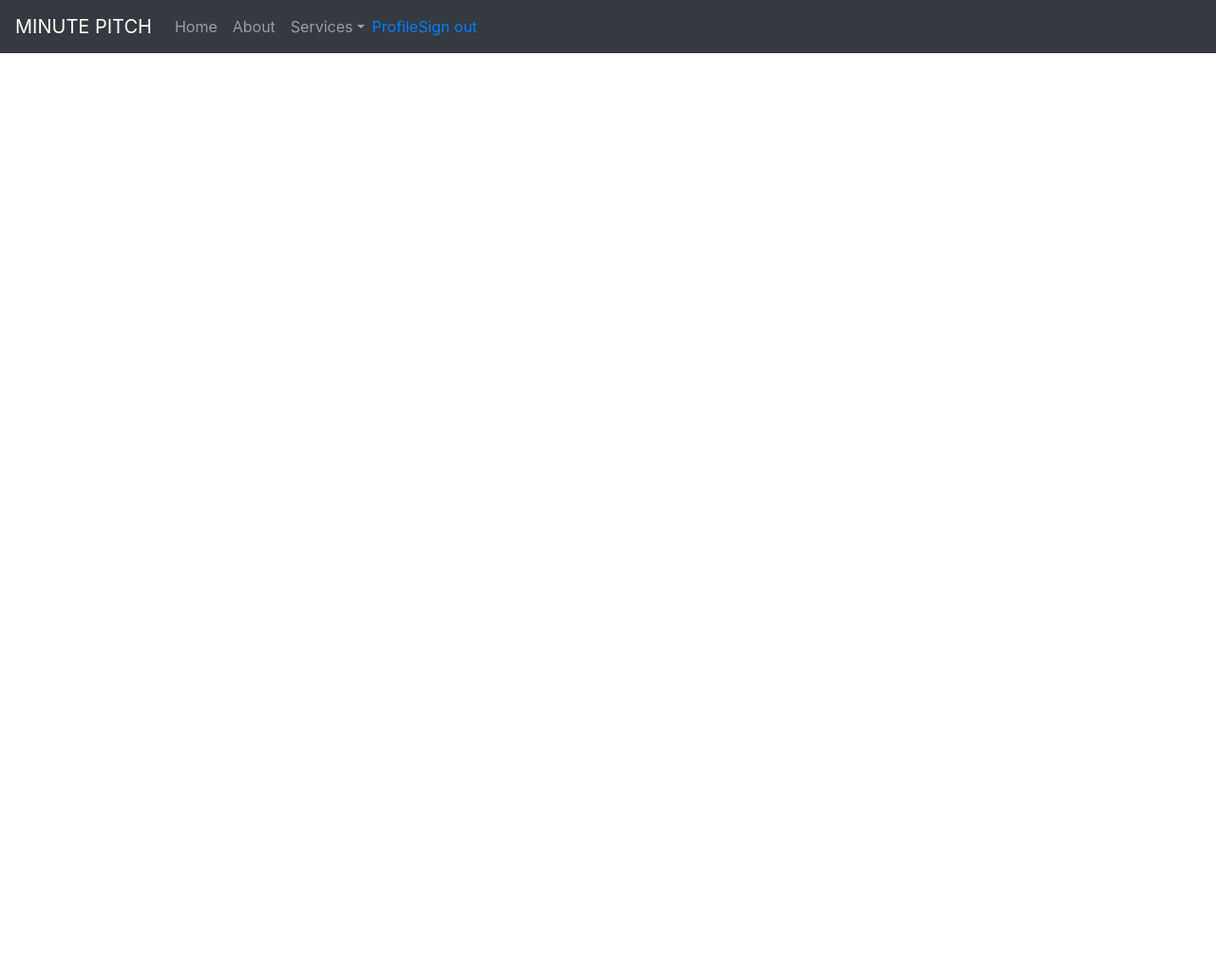
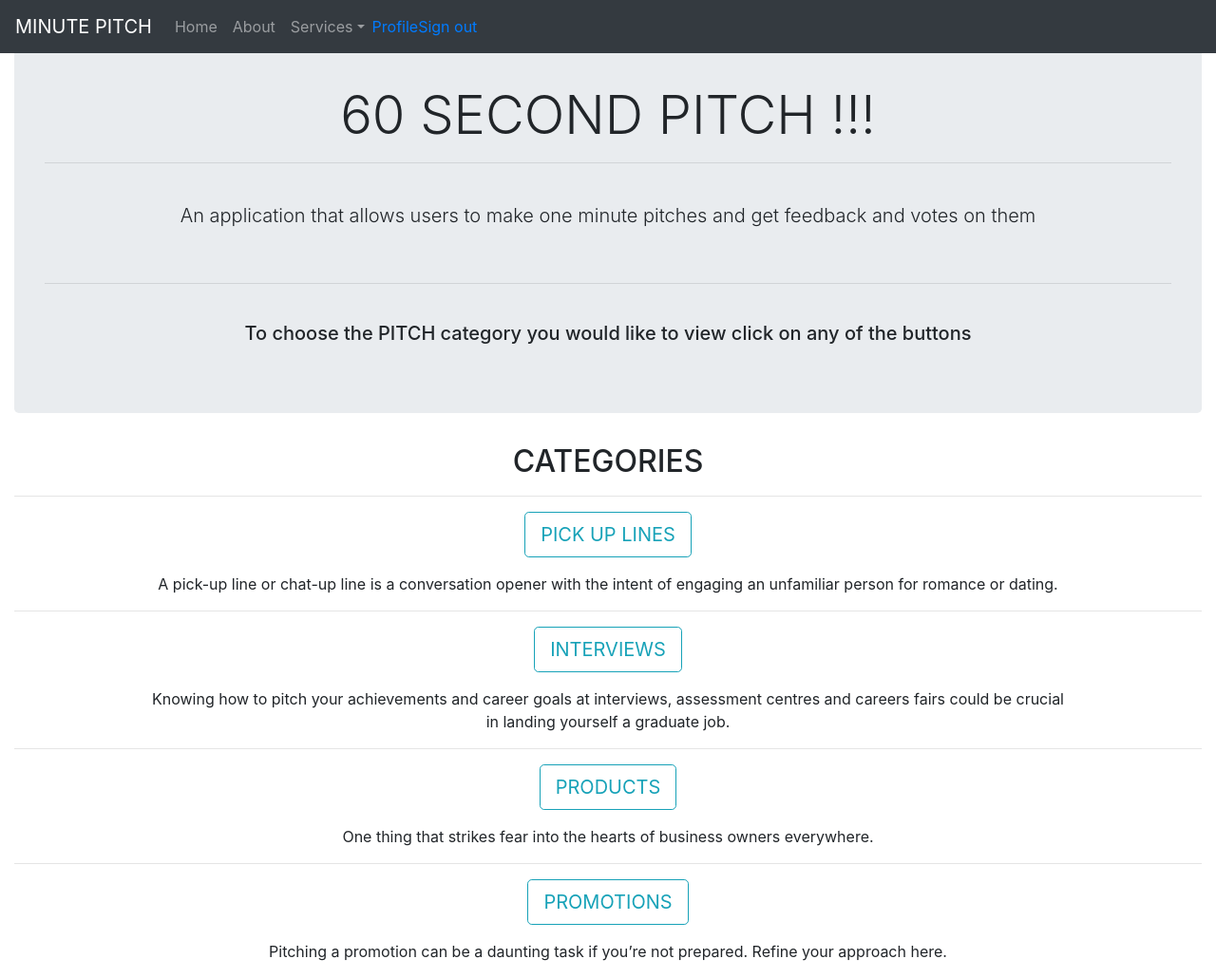
Before and after one commit to victor8504/one-minute-pitch, a Flask app: page / in a window 1280 px wide. Shown: the whole page at 95% size. Before the commit the page ends 56 px from the top, so only its background shows below. Run offline with Flask 2, Linux system fonts and the light colour scheme; the visitor is signed in with stand-in values (Sample User, id 1); data comes from the database, SQL or seed files in the repository; some libraries are stand-ins or nearby versions.

Commit message:
create the main index page

```diff
--- a/app/templates/index.html
+++ b/app/templates/index.html
@@ -1 +1,37 @@
 {% extends 'base.html'%}
+
+<!-- Content block -->
+{% block content %}
+
+    <div class="container-fluid">
+        <div class="jumbotron mt-4">
+            <h1 class="display-4 text-center">60 SECOND PITCH !!!</h1>
+            <hr>
+            <br>
+            <p class="lead text-center">An application that allows users to make one minute pitches and get feedback and votes on them</p>
+            <br>
+            <hr>
+            <br>
+            <h5 class="text-center">To choose the PITCH category you would like to view click on any of the buttons</h5>
+        </div>
+
+            <h2 class="text-center">CATEGORIES</h2>
+            <hr>
+            <p class="text-center">
+                <a class="btn btn-outline-info btn-lg" data-toggle="collapse" href="#pickUpLines" role="button" aria-expanded="false" aria-controls="collapseExample">PICK UP LINES</a>
+                <p class="text-center">A pick-up line or chat-up line is a conversation opener with the intent of engaging an unfamiliar person for romance or dating.</p>
+                <hr>
+            <p class="text-center">
+                <a class="btn btn-outline-info btn-lg" data-toggle="collapse" href="#interviews" role="button" aria-expanded="false" aria-controls="collapseExample">INTERVIEWS</a>
+                <p class="text-center">Knowing how to pitch your achievements and career goals at interviews, assessment centres and careers fairs could be crucial <br> in landing yourself a graduate job.</p>
+                <hr>
+            <p class="text-center">
+                <a class="btn btn-outline-info btn-lg" data-toggle="collapse" href="#products" role="button" aria-expanded="false" aria-controls="collapseExample">PRODUCTS</a>
+                <p class="text-center">One thing that strikes fear into the hearts of business owners everywhere.</p>
+                <hr>
+            <p class="text-center">
+                <a class="btn btn-outline-info btn-lg" data-toggle="collapse" href="#promotions" role="button" aria-expanded="false" aria-controls="collapseExample">PROMOTIONS</a>
+                <p class="text-center">Pitching a promotion can be a daunting task if you’re not prepared. Refine your approach here.</p>
+    </div>
+
+{% endblock %}
```
